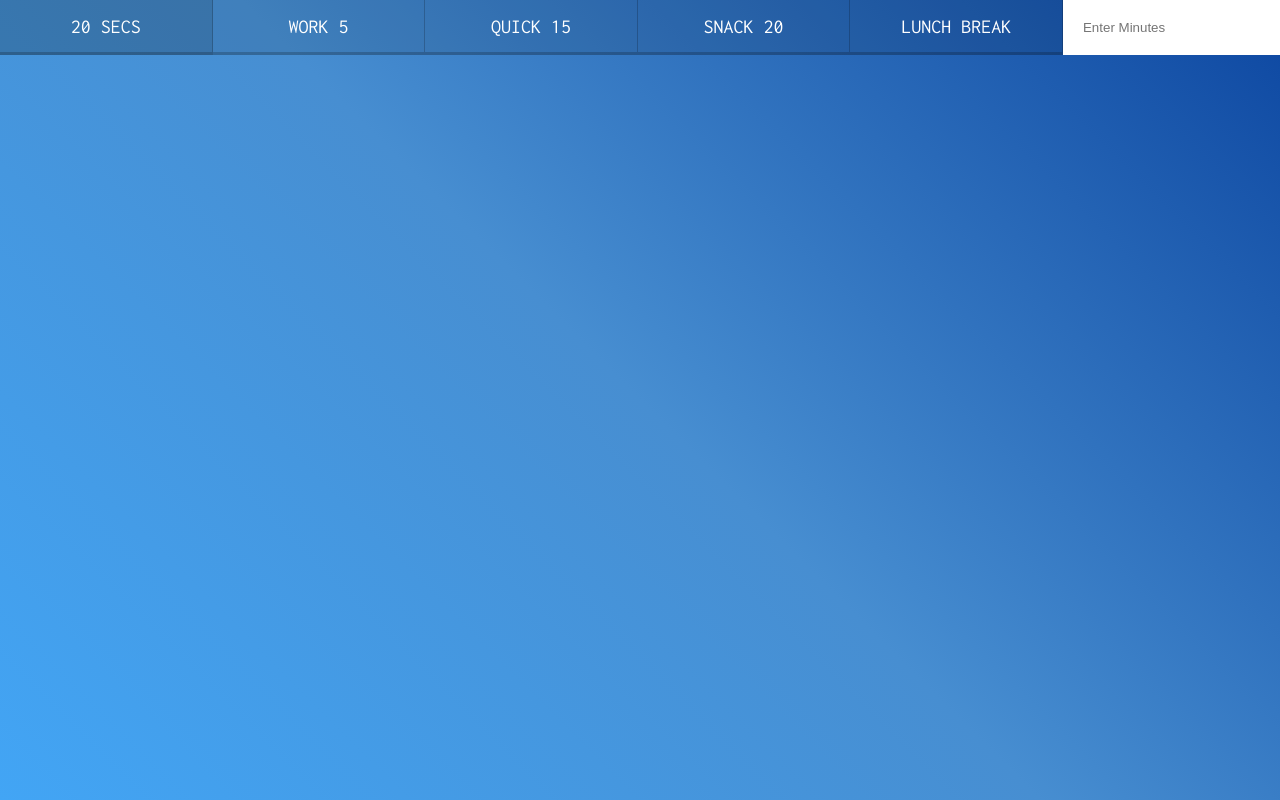
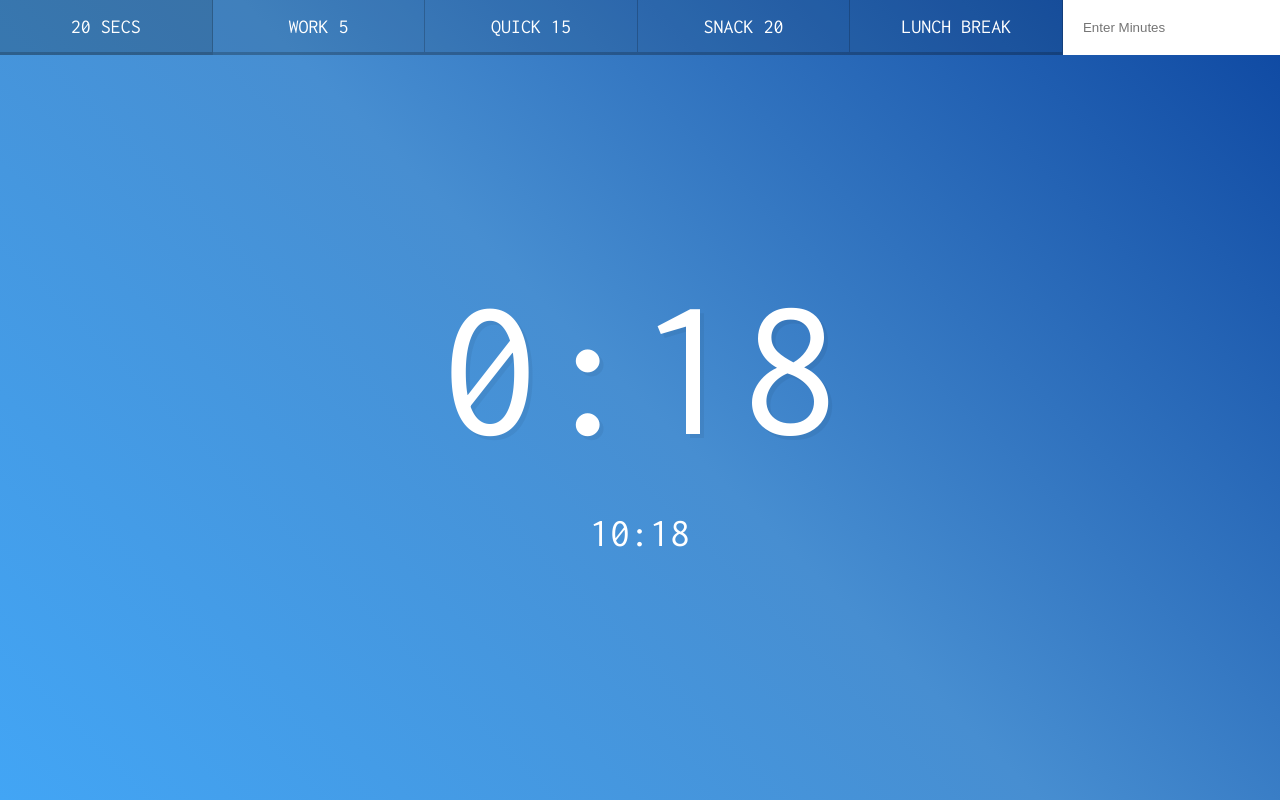
Before and after one commit to Shaikh-Khizr/JavaScript30-Challenges, a plain HTML site: page 29 - Countdown Timer/index.html in a window 1280 px wide. Both pictures are taken after a click on the button "20 SECS". Drawn offline with Linux system fonts and the light colour scheme.

Commit message:
Countdown Timer Done - 29

```diff
--- a/29 - Countdown Timer/index.html
+++ b/29 - Countdown Timer/index.html
@@ -1,11 +1,15 @@
 <!DOCTYPE html>
 <html lang="en">
+
 <head>
   <meta charset="UTF-8">
+  <meta http-equiv="X-UA-Compatible" content="IE=edge">
+  <meta name="viewport" content="width=device-width, initial-scale=1.0">
   <title>Countdown Timer</title>
   <link href='https://fonts.googleapis.com/css?family=Inconsolata' rel='stylesheet' type='text/css'>
   <link rel="stylesheet" href="style.css">
 </head>
+
 <body>
   <div class="timer">
     <div class="timer__controls">
@@ -24,6 +28,7 @@
     </div>
   </div>
 
-  <script src="scripts-START.js"></script>
+  <script src="scripts.js"></script>
 </body>
+
 </html>
--- a/29 - Countdown Timer/scripts-FINISHED.js
+++ b/29 - Countdown Timer/scripts.js
@@ -1,7 +1,7 @@
 let countdown;
-const timerDisplay = document.querySelector('.display__time-left');
-const endTime = document.querySelector('.display__end-time');
-const buttons = document.querySelectorAll('[data-time]');
+const timerDisplay = document.querySelector(".display__time-left");
+const endTime = document.querySelector(".display__end-time");
+const buttons = document.querySelectorAll("[data-time]");
 
 function timer(seconds) {
   // clear any existing timers
@@ -12,13 +12,14 @@ function timer(seconds) {
   displayTimeLeft(seconds);
   displayEndTime(then);
 
-  countdown = setInterval(() => {
+  countdown = setInterval(function () {
     const secondsLeft = Math.round((then - Date.now()) / 1000);
-    // check if we should stop it!
-    if(secondsLeft < 0) {
+    // check if we sould stop it
+    if (secondsLeft < 0) {
       clearInterval(countdown);
       return;
     }
+
     // display it
     displayTimeLeft(secondsLeft);
   }, 1000);
@@ -27,7 +28,7 @@ function timer(seconds) {
 function displayTimeLeft(seconds) {
   const minutes = Math.floor(seconds / 60);
   const remainderSeconds = seconds % 60;
-  const display = `${minutes}:${remainderSeconds < 10 ? '0' : '' }${remainderSeconds}`;
+  const display = `${minutes}:${remainderSeconds < 10 ? '0' : ''}${remainderSeconds}`;
   document.title = display;
   timerDisplay.textContent = display;
 }
@@ -37,7 +38,7 @@ function displayEndTime(timestamp) {
   const hour = end.getHours();
   const adjustedHour = hour > 12 ? hour - 12 : hour;
   const minutes = end.getMinutes();
-  endTime.textContent = `Be Back At ${adjustedHour}:${minutes < 10 ? '0' : ''}${minutes}`;
+  endTime.textContent = `${adjustedHour}:${minutes < 10 ? "0" : ""}${minutes}`;
 }
 
 function startTimer() {
@@ -45,8 +46,8 @@ function startTimer() {
   timer(seconds);
 }
 
-buttons.forEach(button => button.addEventListener('click', startTimer));
-document.customForm.addEventListener('submit', function(e) {
+buttons.forEach((button) => button.addEventListener("click", startTimer));
+document.customForm.addEventListener("submit", function (e) {
   e.preventDefault();
   const mins = this.minutes.value;
   console.log(mins);
```
Also changed, not shown: 29 - Countdown Timer/scripts-START.js (deleted).
